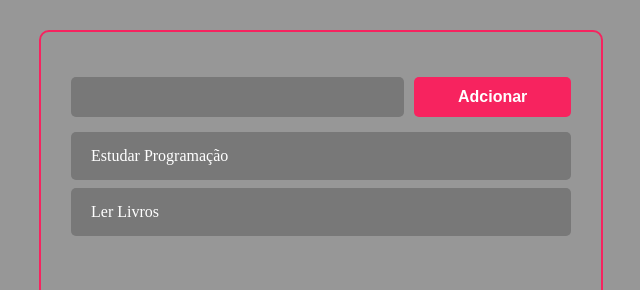
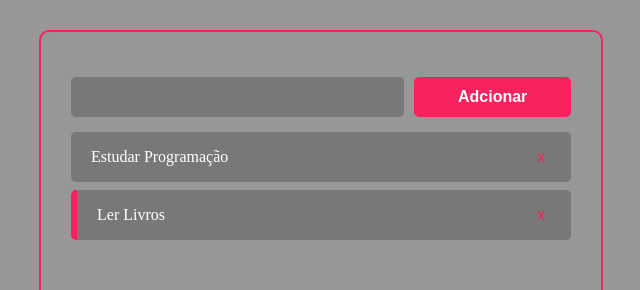
Before and after one commit to Diogo-Salvio/first-react-web, a React (Create React App) app: page / in a window 1280 px wide. Shown: the top 290 px of the page, without its empty margins (319-959 px from the left). Built offline with nearby package versions, Linux system fonts and the light colour scheme; the HTML template or start-up script is replaced by a standard one.

Commit message:
feat: chage to done or undone

```diff
--- a/src/App.jsx
+++ b/src/App.jsx
@@ -1,4 +1,5 @@
 import React, { useState } from 'react';
+import {v4 as uuidv4} from 'uuid';
 
 import "./App.css"
 import AddTask from './components/AddTask';
@@ -19,24 +20,45 @@
     },
   ]);
 
+  const handleTaskClick = (taskId) => {
+    const newTasks = tasks.map((task) => {
+      if (task.id === taskId) return { ... task, completed: !task.completed};
+
+      return task;
+    });
+    setTasks(newTasks)
+
+  };
+
+
 
   const handleTaskAddition = (taskTitle) => {
     const newTasks = [... tasks, {
       title: taskTitle,
-      id: Math.random(10),
+      id: uuidv4(),
       completed: false,
     }
   ];
 
   setTasks(newTasks);
-  }
+  };
+
+  const handleTaskDeletion = (taskId) => {
+    const newTasks = tasks.filter(task => task.id != taskId);
+
+    setTasks(newTasks);
+  };
 
 
   return (
     <>
     <div className='container'>
       <AddTask handleTaskAddition={handleTaskAddition} />
-      <Tasks tasks={tasks} />
+      <Tasks
+      tasks={tasks}
+      handleTaskClick={handleTaskClick}
+      handleTaskDeletion={handleTaskDeletion}
+      />
     </div>
 
 
--- a/src/components/AddTask.jsx
+++ b/src/components/AddTask.jsx
@@ -13,6 +13,7 @@
 
     const handleAddTaskClick = () => {
         handleTaskAddition(inputData)
+        setInputData('')
     }
 
     return (
--- a/src/components/Task.css
+++ b/src/components/Task.css
@@ -8,3 +8,19 @@
     color: white;
     align-items: center;
 }
+
+.task-title{
+    cursor: pointer;
+}
+
+.buttons-container {
+
+}
+
+.remove-task-button {
+    background-color: rgb(120, 120 ,120);
+    border: none;
+    font-size: 16px;
+    cursor: pointer;
+    color: #F7235F;
+}
--- a/src/components/Task.jsx
+++ b/src/components/Task.jsx
@@ -1,11 +1,25 @@
 import React from "react";
 
-import './Task.css'
+import './Task.css';
 
-const Task = ({task}) => {
-    return <div className="task-container">
-        {task.title}
-    </div>;
+const Task = ({task, handleTaskClick}) => {
+    return (
+        <div className="task-container" style={task.completed ? {borderLeft: '6px solid #F7235F'} : {}}>
+
+           <div className="task-title" onClick={() => handleTaskClick(task.id)}>
+
+            {task.title}
+
+           </div>
+
+            <div className="buttons-container">
+                <button className="remove-task-button">x</button>
+            </div>
+
+        </div>
+    );
+
+
 
 };
 
--- a/src/components/Tasks.jsx
+++ b/src/components/Tasks.jsx
@@ -2,11 +2,15 @@
 
 import Task from "./Task";
 
-const Tasks = ({tasks}) => {
+const Tasks = ({tasks, handleTaskClick, handleTaskDeletion}) => {
 
     return (
         <>
-            {tasks.map(task => <Task task={task} />)}
+            {tasks.map(task => <Task
+            task={task}
+            handleTaskClick={handleTaskClick}
+            handleTaskDeletion={handleTaskDeletion}
+            />)}
         </>
     )
 }
```
